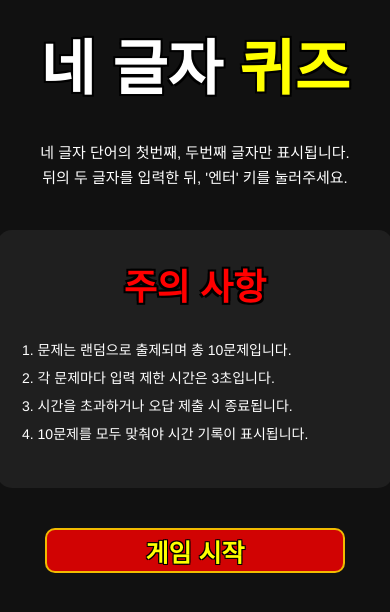
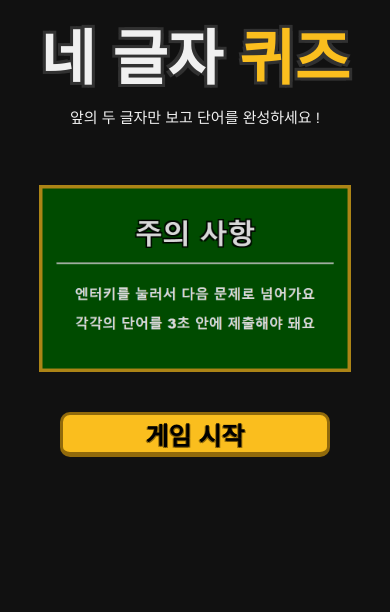
Before and after one commit to B0XERCAT/four-letters-quiz, a Vue app: page / in a window 390 px wide. Shown: the top 612 px of the page. Built offline with nearby package versions, Linux system fonts and the light colour scheme.

Commit message:
iphone ㅗㅗ

```diff
--- a/src/assets/reset.css
+++ b/src/assets/reset.css
@@ -127,3 +127,11 @@ table {
   border-collapse: collapse;
   border-spacing: 0;
 }
+input, textarea, button {
+  appearance: none;
+  -moz-appearance: none;
+  -webkit-appearance: none;
+  border-radius: 0;
+  -webkit-border-radius: 0;
+  -moz-border-radius: 0;
+}
--- a/src/assets/words.js
+++ b/src/assets/words.js
@@ -29,7 +29,7 @@ const words = [
   { front: "싱가", back: "포르" },
   { front: "알고", back: "리즘" },
   { front: "알레", back: ["르기", "르망", "그로"] },
-  { front: "어린", back: ["이날", "이집"] },
+  { front: "어린", back: ["이날", "이집", "왕자"] },
   { front: "어장", back: "관리" },
   { front: "이탈", back: "리아" },
   { front: "제네", back: "시스" },
--- a/src/components/TheTitle.vue
+++ b/src/components/TheTitle.vue
@@ -15,26 +15,23 @@ export default {
 
 <style scoped>
 span {
-  text-shadow: -2px -2px 0 #000, 2px -2px 0 #000, -2px 2px 0 #000,
-    2px 2px 0 #000;
+  text-shadow: -3px -3px 0 #313131, 3px -3px 0 #313131, -3px 3px 0 #313131,
+    3px 3px 0 #313131;
   font-size: 45px;
   font-weight: 900;
 }
 .white {
-  color: white;
+  color: rgb(240, 240, 240);
 }
 .yellow {
-  color: yellow;
+  color: rgb(250, 190, 30);
 }
 div {
-  margin: 30px;
+  margin-top: 30px;
 }
 @media screen and (min-width: 376px) {
   span {
     font-size: 60px;
   }
-  div {
-    margin: 40px;
-  }
 }
 </style>
--- a/src/components/VButton.vue
+++ b/src/components/VButton.vue
@@ -4,7 +4,7 @@
 
 <script>
 export default {
-  props:{
+  props: {
     text: String,
   },
 };
@@ -17,20 +17,15 @@ export default {
   height: 45px;
   font-size: 25px;
   font-weight: 900;
-  text-shadow: -1px -1px 0 #000, 1px -1px 0 #000, -1px 1px 0 #000,
-    1px 1px 0 #000;
-  color: yellow;
-  background-color: rgba(255, 0, 0, 0.808);
-  border: 2px solid rgba(255, 255, 0, 0.733);
+  color: black;
+  background-color: rgb(250, 190, 30);
+  border: 3px solid rgba(80, 55, 0, 0.616);
+  border-bottom: 5px solid rgba(80, 55, 0, 0.616);
   border-radius: 10px;
+  text-shadow: -1px 1px 0 rgba(80, 55, 0, 0.616),
+    1px 1px 0 rgba(80, 55, 0, 0.616);
 }
 .button:hover {
-  background-color: rgba(255, 0, 0, 0.5);
-  color: rgb(252, 252, 122);
-}
-@media screen and (min-width: 376px) {
-  .button{
-    width: 300px;
-  }
+  opacity: 0.8;
 }
 </style>
--- a/src/views/GameView.vue
+++ b/src/views/GameView.vue
@@ -176,7 +176,7 @@ span {
   font-weight: 900;
 }
 .white {
-  color: white;
+  color: rgb(240, 240, 240);
 }
 input.yellow {
   font-size: 60px;
@@ -184,7 +184,7 @@ input.yellow {
   border: none;
   outline: none;
   background-color: transparent;
-  color: yellow;
+  color: rgb(250, 190, 30);
   text-shadow: -2px -2px 0 #000, 2px -2px 0 #000, -2px 2px 0 #000,
     2px 2px 0 #000;
   font-weight: 900;
@@ -196,6 +196,6 @@ input.yellow {
 }
 .score span {
   font-size: 20px;
-  color: white;
+  color: rgb(240, 240, 240);
 }
 </style>
--- a/src/views/HomeView.vue
+++ b/src/views/HomeView.vue
@@ -1,16 +1,9 @@
 <template>
   <div class="explanation">
     <div>
-      <p>네 글자 단어의 첫번째, 두번째 글자만 표시됩니다.</p>
-      <p>뒤의 두 글자를 입력한 뒤, '엔터' 키를 눌러주세요.</p>
+      <p>앞의 두 글자만 보고 단어를 완성하세요 !</p>
     </div>
-    <div class="notice">
-      <h2>주의 사항</h2>
-      <p>1. 문제는 랜덤으로 출제되며 총 10문제입니다.</p>
-      <p>2. 각 문제마다 입력 제한 시간은 3초입니다.</p>
-      <p>3. 시간을 초과하거나 오답 제출 시 종료됩니다.</p>
-      <p>4. 10문제를 모두 맞춰야 시간 기록이 표시됩니다.</p>
-    </div>
+    <img id="notice" src="../assets/images/notice.png" />
   </div>
   <RouterLink to="/game"><VButton text="게임 시작"></VButton></RouterLink>
 </template>
@@ -27,57 +20,35 @@ export default {
 
 <style scoped>
 * {
-  color: white;
+  color: rgb(240, 240, 240);
 }
 p {
-  padding: 5px;
-  margin: 0;
-  font-size: 12px;
+  padding: 20px;
+  font-size: 14px;
+}
+@media screen and (min-width: 376px) {
+  p {
+    font-size: 15px;
+  }
 }
 .explanation {
   display: flex;
   flex-direction: column;
   align-items: center;
-  gap: 20px;
 }
-h2 {
-  color: red;
-  text-shadow: -2px -2px 0 #000, 2px -2px 0 #000, -2px 2px 0 #000,
-    2px 2px 0 #000;
-  font-size: 22px;
-  font-weight: 900;
-  margin-bottom: 15px;
+#notice {
+  width: 80%;
+  max-width: 500px;
+  margin-bottom: 40px;
+  margin-top: 40px;
 }
-.notice {
-  width: 300px;
-  background-color: rgb(31, 31, 31);
-  padding: 20px 15px;
-  border-radius: 15px;
+#playButton {
+  cursor: pointer;
+  width: 60%;
+  max-width: 200px;
   margin-bottom: 40px;
 }
-.notice p {
-  font-size: 11px;
-  text-align: left;
-}
-@media screen and (min-width: 376px) {
-  p {
-    font-size: 15px;
-  }
-  .explanation {
-    gap: 40px;
-  }
-  h2 {
-    font-size: 36px;
-    margin-bottom: 30px;
-  }
-  .notice {
-    width: 360px;
-    padding: 40px 18px;
-    margin-bottom: 40px;
-  }
-  .notice p {
-    font-size: 14px;
-    padding: 7px;
-  }
+#playButton:hover {
+  opacity: 0.7;
 }
 </style>
--- a/src/views/ResultView.vue
+++ b/src/views/ResultView.vue
@@ -26,18 +26,16 @@
       <img
         src="../assets/images/link.png"
         alt="링크 복사하기"
-        style="background-color: white"
+        style="background-color: rgb(240, 240, 240)"
         @click="copyToClipboard"
       />
     </div>
   </div>
   <div class="fade-in">
     <RouterLink to="/"
-      ><VButton v-if="showRestartButton" text="다시 시작"></VButton
+      ><VButton v-if="showRestartButton" text="처음으로"></VButton
     ></RouterLink>
   </div>
-
-  <div class="contact"><p>데이터 추가 요청: seojin3154@naver.com</p></div>
 </template>
 
 <script>
@@ -105,15 +103,15 @@ export default {
   justify-content: center;
 }
 p {
-  color: white;
+  color: rgb(240, 240, 240);
 }
 #result {
   width: 300px;
-  height: 300px;
+  height: 280px;
   background-color: rgb(31, 31, 31);
   padding: 30px 15px;
   border-radius: 15px;
-  margin-bottom: 30px;
+  margin: 30px;
   animation: fadein2 2s;
 }
 #score {
@@ -138,13 +136,6 @@ img {
   border-radius: 30%;
   margin: 30px 10px;
 }
-.contact {
-  margin-top: 40px;
-}
-.contact p {
-  color: grey;
-  font-size: 12px;
-}
 .fade-in {
   animation: fadein4 4s;
 }
```
Also changed, not shown: src/assets/images/notice.png (added), src/assets/images/playButton.png (added).
